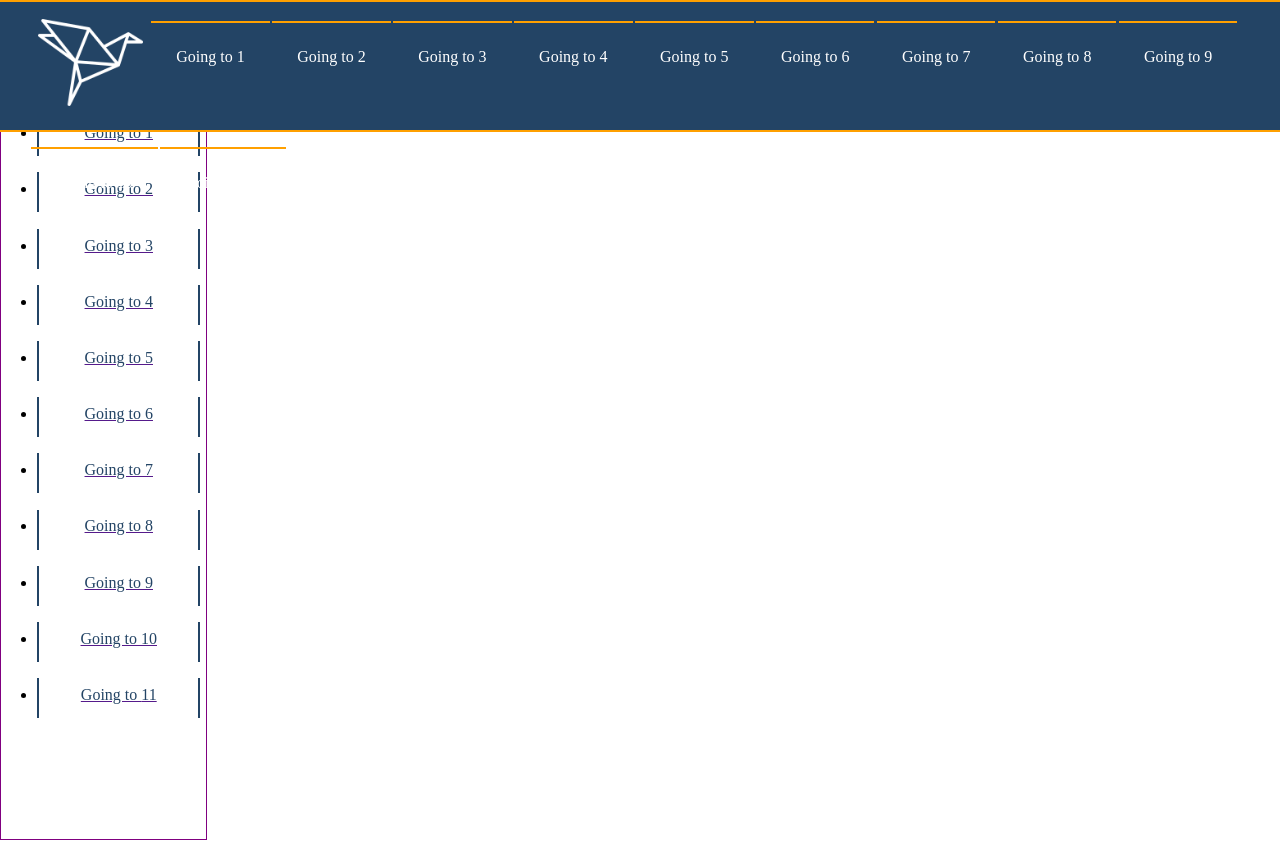
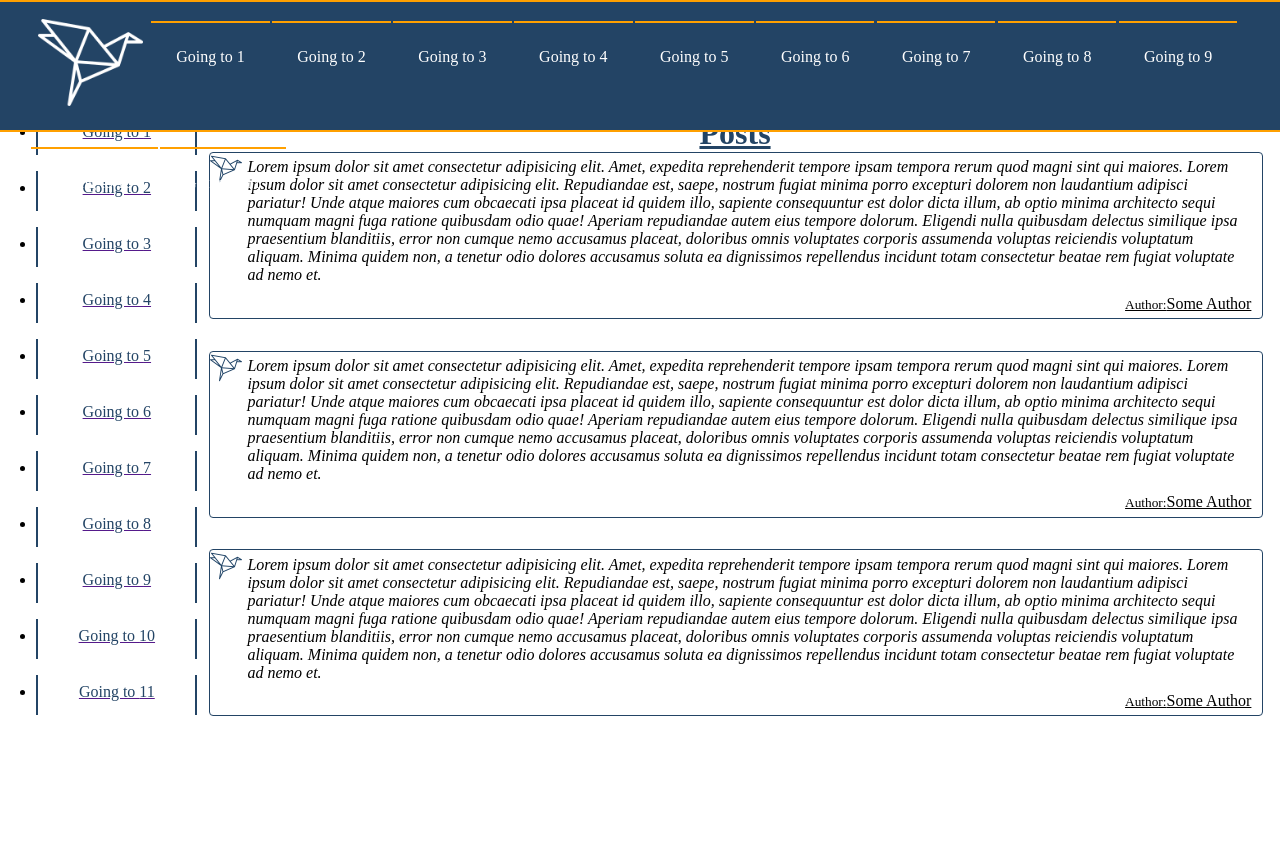
Before and after one commit to nlotoo/react-aplication-demo, a React (Create React App) app in the folder client/: page / in a window 1280 px wide. Built offline with nearby package versions, Linux system fonts and the light colour scheme.

Commit message:
main intiazilation

```diff
--- a/client/src/App.css
+++ b/client/src/App.css
@@ -56,3 +56,9 @@
     transform: rotate(360deg);
   }
 }
+.container {
+  margin-top: 8.5%;
+  padding: 0.5%;
+  /* border: 1px solid purple; */
+  margin-bottom: 0.1%;
+}
--- a/client/src/App.js
+++ b/client/src/App.js
@@ -5,8 +5,8 @@ import './components/aside/Aside.css';
 import Demo from './components/demo-folder/Demo.js'
 
 import Header from './components/heading/Header';
-
 import Aside from './components/aside/Aside.js';
+import Main from './components/main/Main';
 
 function App() {
   return (
@@ -15,7 +15,10 @@ function App() {
 
 
       <Header></Header>
+      <div className='container'>
       <Aside></Aside>
+      <Main></Main>
+      </div>
 
     </div>
 
--- a/client/src/components/aside/Aside.css
+++ b/client/src/components/aside/Aside.css
@@ -1,10 +1,5 @@
 
-.container {
-    margin-top: 8.5%;
-    padding: 0.5%;
-    border: 1px solid purple;
-    margin-bottom: 0.1%;
-}
+
 
 .aside-class {
     display: inline-block;
--- a/client/src/components/aside/Aside.js
+++ b/client/src/components/aside/Aside.js
@@ -18,7 +18,7 @@ class Aside extends Component {
         }
 
         return (
-            <aside class='aside-class container'>
+            <aside class='aside-class'>
                 <ul>
                     {AsideItemArray.map(asideRow => asideRow)}
                 </ul>
--- /dev/null
+++ b/client/src/components/main/Main.css
@@ -0,0 +1,55 @@
+
+.main {
+    display: inline-block;
+    width: 83%;
+    height: auto;
+    /* border:1px solid blue; */
+    margin-bottom: 5%;
+}
+
+h1 {
+    text-align: center;
+    color: #234465;
+    text-decoration: underline;
+    /* margin-bottom: 2%; */
+}
+
+
+.main-posts-container {
+    width: 100%;
+    height: auto;
+    border: 1px solid #234465;
+    margin-bottom: 3%;
+    border-radius: 4px;
+}
+
+.description {
+    word-wrap: break-word;
+    padding: 0.5%;
+    font-style: italic;
+    /* border:1px solid blue; */
+    margin-bottom: 0.5%;
+    width: 95%;
+    display: inline-block;
+    vertical-align: top;
+    ;
+}
+
+.main-posts-container div {
+    /* border:1px solid red; */
+    height: auto;
+    text-align: right;
+    margin-bottom: 0.5%;
+}
+
+.main-posts-container div span {
+    text-decoration: underline;
+    text-align: right;
+    /* border:1px solid green; */
+    padding-right: 1%;
+}
+
+.main-posts-container img {
+    width: 32px;
+    height: 32px;
+}
--- /dev/null
+++ b/client/src/components/main/Main.js
@@ -0,0 +1,23 @@
+import { Component } from 'react'
+
+import '../main/Main.css'
+import Post from './post/Post.js'
+
+class Main extends Component {
+        constructor(props) {
+            super(props)
+        }
+
+        render() {
+            return (
+                <main className='main' >
+                    <h1>Posts</h1>
+                    <Post></Post>
+                    <Post></Post>
+                    <Post></Post>
+                </main>
+            )
+        }
+    }
+
+export default Main
--- /dev/null
+++ b/client/src/components/main/post/Post.js
@@ -0,0 +1,40 @@
+import { Component } from "react";
+
+
+class Post extends Component {
+    constructor(props) {
+        super(props)
+
+    }
+
+    render() {
+        return (
+            <div className="main-posts-container">
+                <img src="blue-origami-bird.png"></img>
+                <p className="description">
+                    Lorem ipsum dolor sit amet consectetur adipisicing elit.
+                    Amet, expedita reprehenderit tempore ipsam tempora rerum quod magni sint qui maiores.
+                    Lorem ipsum dolor sit amet consectetur adipisicing elit. Repudiandae est, saepe,
+                    nostrum fugiat minima porro excepturi dolorem non laudantium adipisci pariatur!
+                    Unde atque maiores cum obcaecati ipsa placeat id quidem illo, sapiente consequuntur
+                    est dolor dicta illum, ab optio minima architecto sequi numquam magni fuga ratione
+                    quibusdam odio quae! Aperiam repudiandae autem eius tempore dolorum. Eligendi nulla
+                    quibusdam delectus similique ipsa praesentium blanditiis, error non cumque nemo
+                    accusamus placeat, doloribus omnis voluptates corporis assumenda voluptas reiciendis
+                    voluptatum aliquam. Minima quidem non, a tenetur odio dolores accusamus soluta ea dignissimos
+                    repellendus incidunt totam consectetur beatae rem fugiat voluptate ad nemo et.
+                </p>
+                <div>
+                    <span>
+                        <small>Author:</small>
+                        Some Author
+                    </span>
+                </div>
+            </div>
+        )
+    }
+
+}
+
+
+export default Post
```
Also changed, not shown: client/public/workshop-styles.css (+9 -9 lines), client/src/components/heading/navigationItem/NavigationItem.css (deleted).
